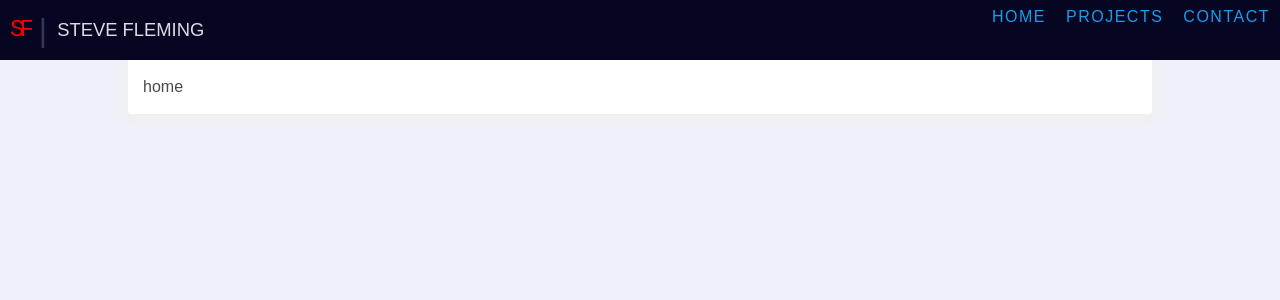
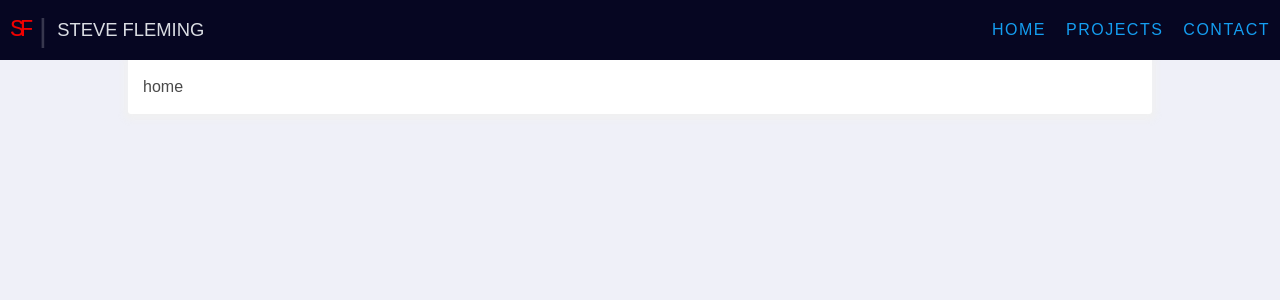
Before and after one commit to StephenFleming96/sf-portfolio, a React app: page / in a window 1280 px wide. Shown: the top 300 px of the page. Built offline with nearby package versions, Linux system fonts and the light colour scheme.

Commit message:
fixed alignment of links on desktop

```diff
--- a/src/components/menu.js
+++ b/src/components/menu.js
@@ -65,18 +65,10 @@ class Menu extends Component {
       </div>
     );
   }
-/* <ul
-          className={burgerClassName}
-          id="menu-burger"
-          onClick={this.toggleMenu}
-        >
-          <li>|</li>
-          <li>|</li>
-          <li>|</li>
-        </ul>*/
+
   getMenuItems() {
     let listContainerClassName =
-      "list-links-container-" + (this.shouldLinksBeVisible() ? "abs" : "none");
+      "flex list-links-container-" + (this.shouldLinksBeVisible() ? "abs" : "none");
 
     return (
       <div className={listContainerClassName}>
--- a/src/components/menu.scss
+++ b/src/components/menu.scss
@@ -78,8 +78,6 @@ $menu-button-colour: rgba(215, 233, 255, 0.87);
   }
 
   .list-burger {
-    /*display: flex;
-    justify-content: center;*/
     display: block;
     width: 100%;
     height: 100%;
@@ -98,7 +96,5 @@ $menu-button-colour: rgba(215, 233, 255, 0.87);
     min-width: 55px;
   }
 
-  .list-burger-abs {
-
-  }
+  .list-burger-abs {}
 }
```
